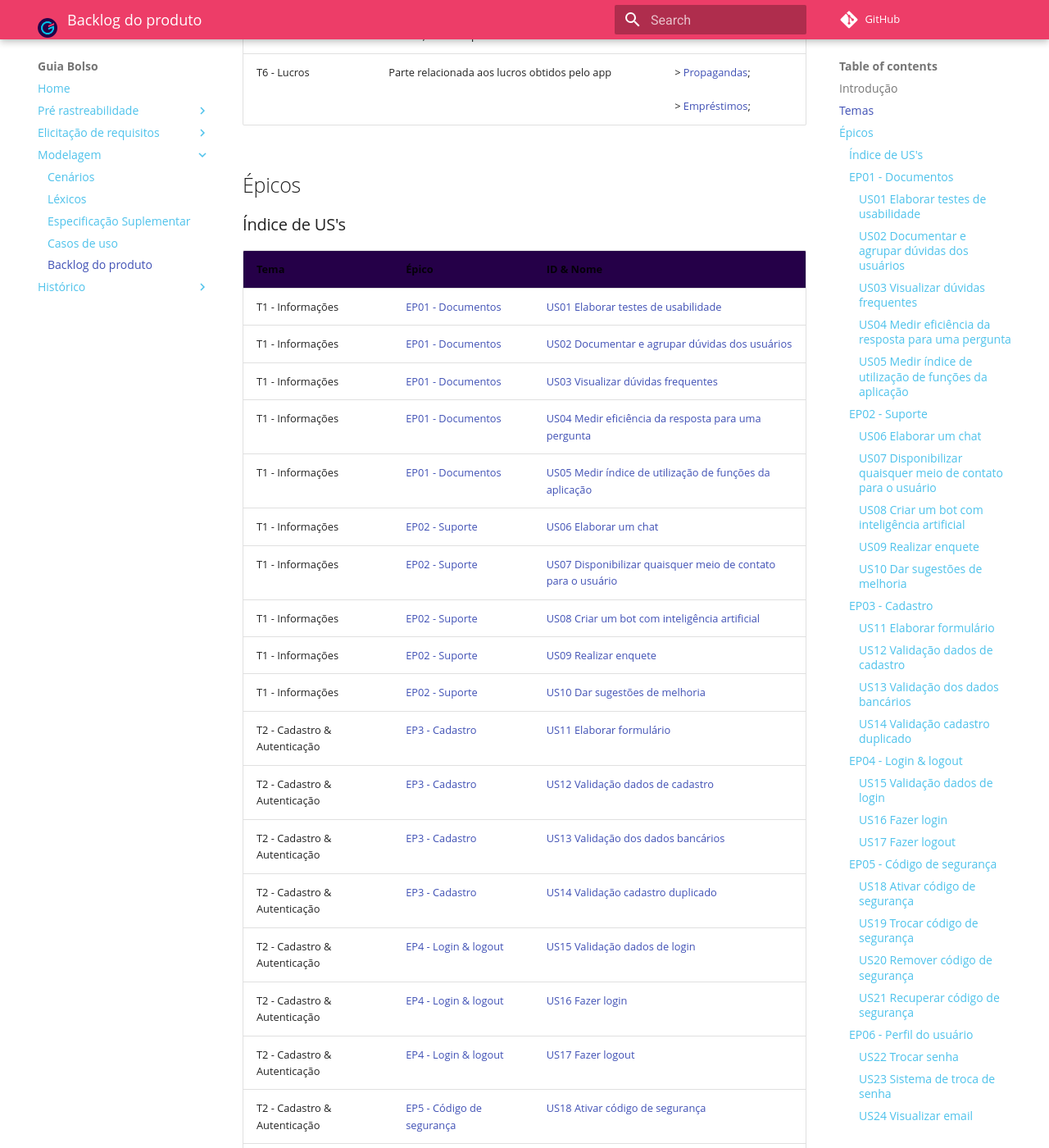
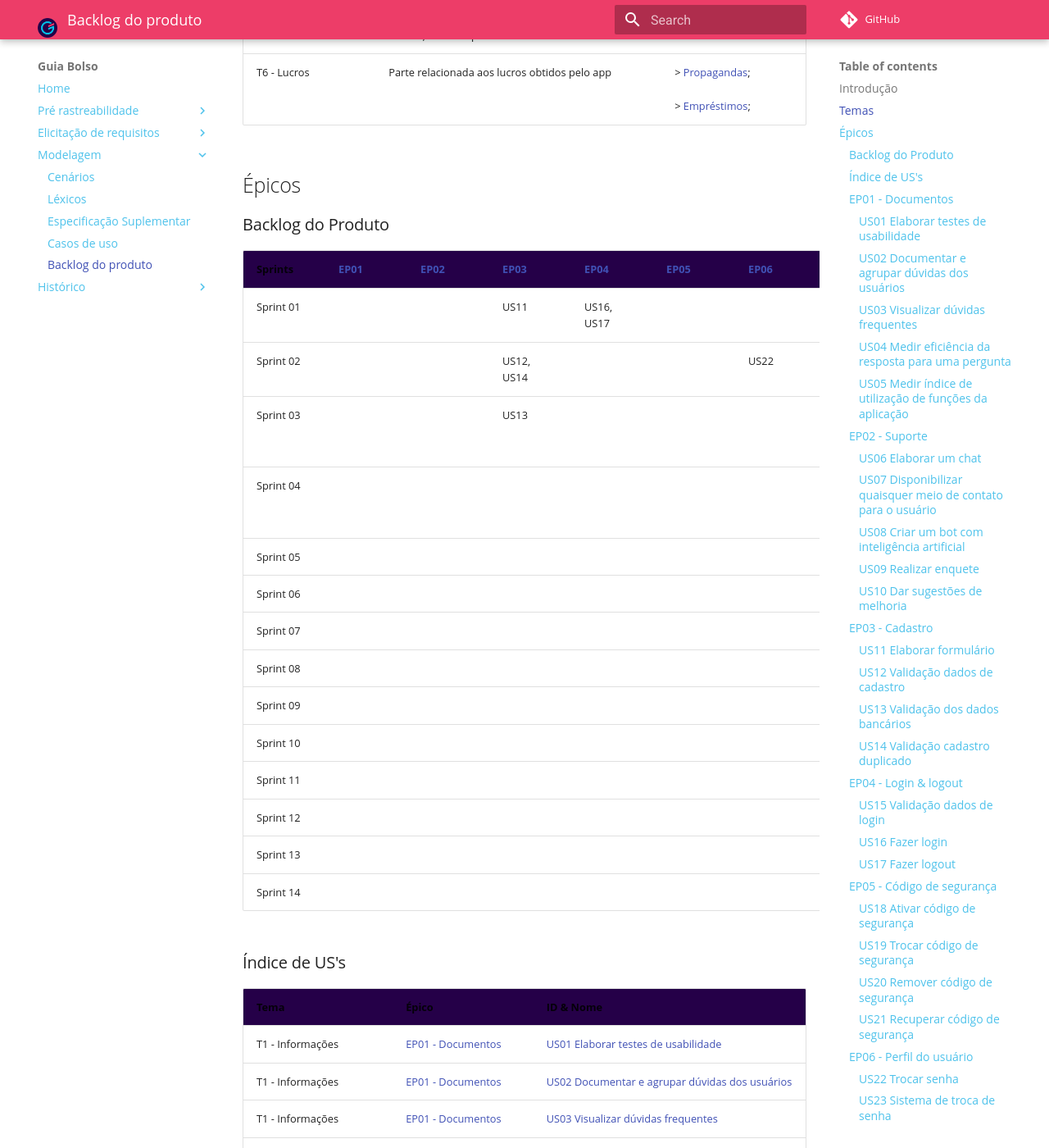
Before and after one commit to fga-disciplinas/2019.1-Guia-Bolso, an MkDocs documentation site: the page built from docs/modelagem/backlog.md, in a window 1280 px wide and 1400 px high, scrolled down 1092 px. Shown: the whole window at 82% size. Built offline with MkDocs 1.6.1 and Material for MkDocs 9.7.7, drawn with Linux system fonts in a browser that asks for light colours; comment, search, counter and statistics services are not loaded; old or Windows-style settings are respelled for this version of MkDocs.

Commit message:
Tabela de sprint backlog iniciado

```diff
--- a/docs/modelagem/backlog.md
+++ b/docs/modelagem/backlog.md
@@ -17,8 +17,26 @@ Cada elemento da listagem é elicitado por meio de interação da equipe de dese
 
 ## Épicos
 
+### Backlog do Produto
+
+| Sprints | [EP01](#ep01-documentos) | [EP02](#ep02-suporte)  | [EP03](#ep03-cadastro)  | [EP04](#ep04-login-logout)  | [EP05](#ep05-codigo-de-seguranca)  |[EP06](#ep06-perfil-do-usuario)  |[EP07](#ep07-contas-e-cartoes)  |[EP08](#ep08-troca-dados-app-e-bancos)  |[EP09](#ep09-extrato)  |[EP10](#ep10-agenda) | [EP11](#ep11-planejamento)|[EP12](#ep12-estatisticas)|[EP13](#ep13-dicas)|[EP14](#ep14-serasa)|[EP15](#ep15-propagandas)|[EP16](#ep16-emprestimos)|
+|--|--|--|--|--|--|--|--|--|--|--|--|--|--|--|--|--|
+| Sprint 01 | |  | US11  | US16, US17 | ||||||||||||
+| Sprint 02 | |  | US12, US14 |  | |US22|||||||||||
+| Sprint 03 |  |  | US13 |  | |||US26, US27, US28|||||||||
+| Sprint 04 | |  |  |  | |||US27, US29, US30|||||||||
+| Sprint 05 |  |  |  | ||||||||||||
+| Sprint 06 |  |  |  |  | ||||||||||||
+| Sprint 07 |  |  |  |  |  ||||||||||||
+| Sprint 08 |  |  |  |  |  || ||||||||||
+| Sprint 09 |  |  |  |  | ||||||||||||
+| Sprint 10 |  |  |  |  | ||||||||||||
+| Sprint 11 |  |  |  |  | ||||||||||||
+| Sprint 12 |  |  |  |  | ||||||||||||
+| Sprint 13 |  |  |  |  | ||||||||||||
+| Sprint 14 |  |  |  |  | ||||||||||||
+
 ### Índice de US's
-
 
 | Tema | Épico | ID & Nome |
 |--|--|--|
```
